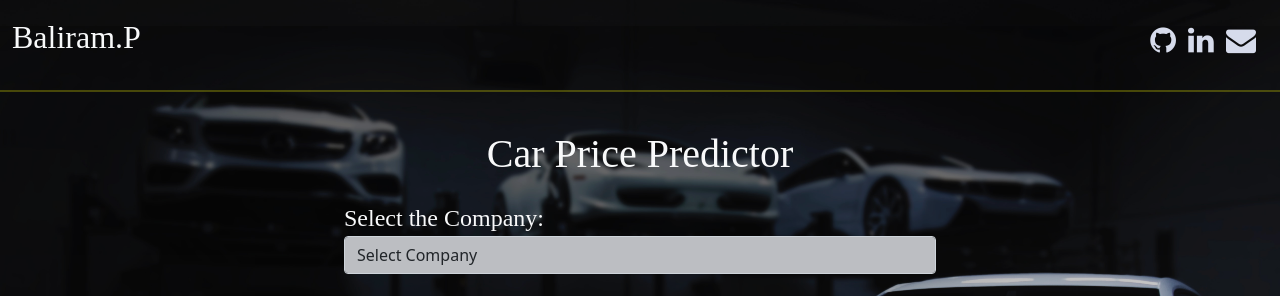
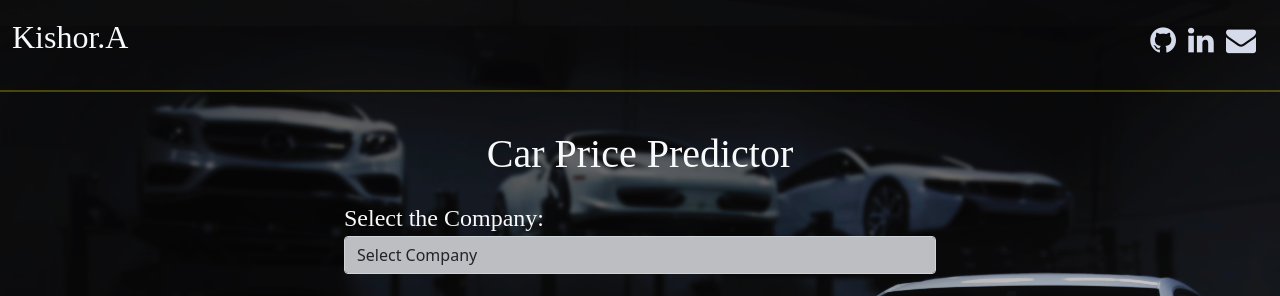
Before and after one commit to kishorabnave81-star/car-price-predictor-ml, a Flask app: page / in a window 1280 px wide. Shown: the top 296 px of the page. Run offline with Flask 2, Linux system fonts and the light colour scheme; parts of the project's set-up code (start-up, migrations or seed data) failed here and were passed over; some libraries are stand-ins or nearby versions.

Commit message:
Updated navbar name to Kishor.A

```diff
--- a/templates/index.html
+++ b/templates/index.html
@@ -57,7 +57,8 @@
 
       <nav class="navbar navbar-expand-lg navbar-fixed-top">
         <div class="container-fluid">
-          <div class="navbar-brand text-light fs-2 mt2">Baliram.P</div>
+          <div class="navbar-brand text-light fs-2 mt2">Kishor.A</div>
+
 
           <div class="me-2 mt-2">
             <a href="https://github.com/balirampansare"><i class="fa fa-github px-1"
@@ -171,13 +172,13 @@
       event.preventDefault(); // Don't submit the form normally
     }
 
-    function send_data1(){
+    function send_data1() {
       x = document.forms["myForm"]["company"].value; /*storing the input values*/
       y = document.forms["myForm"]["car_models"].value;
       z = document.forms["myForm"]["year"].value;
       m = document.forms["myForm"]["fuel_type"].value;
       n = document.forms["myForm"]["kilo_driven"].value;
-  if (x=="") {
+      if (x == "") {
         document.getElementById('prediction').innerHTML = "Please select the car company"; /*prediction is the modal id where we are going to return the value*/
       }
       else if (y == "") {
@@ -192,8 +193,9 @@
       else if (n == "") {
         document.getElementById('prediction').innerHTML = "Please enter the kilometer driven"; /*innerhtml set the text for the HTML element*/
       }
-  else{
-    send_data()}
+      else {
+        send_data()
+      }
     }
 
     function send_data() {
```
Lines whose indentation alone changed are shown as unchanged.
